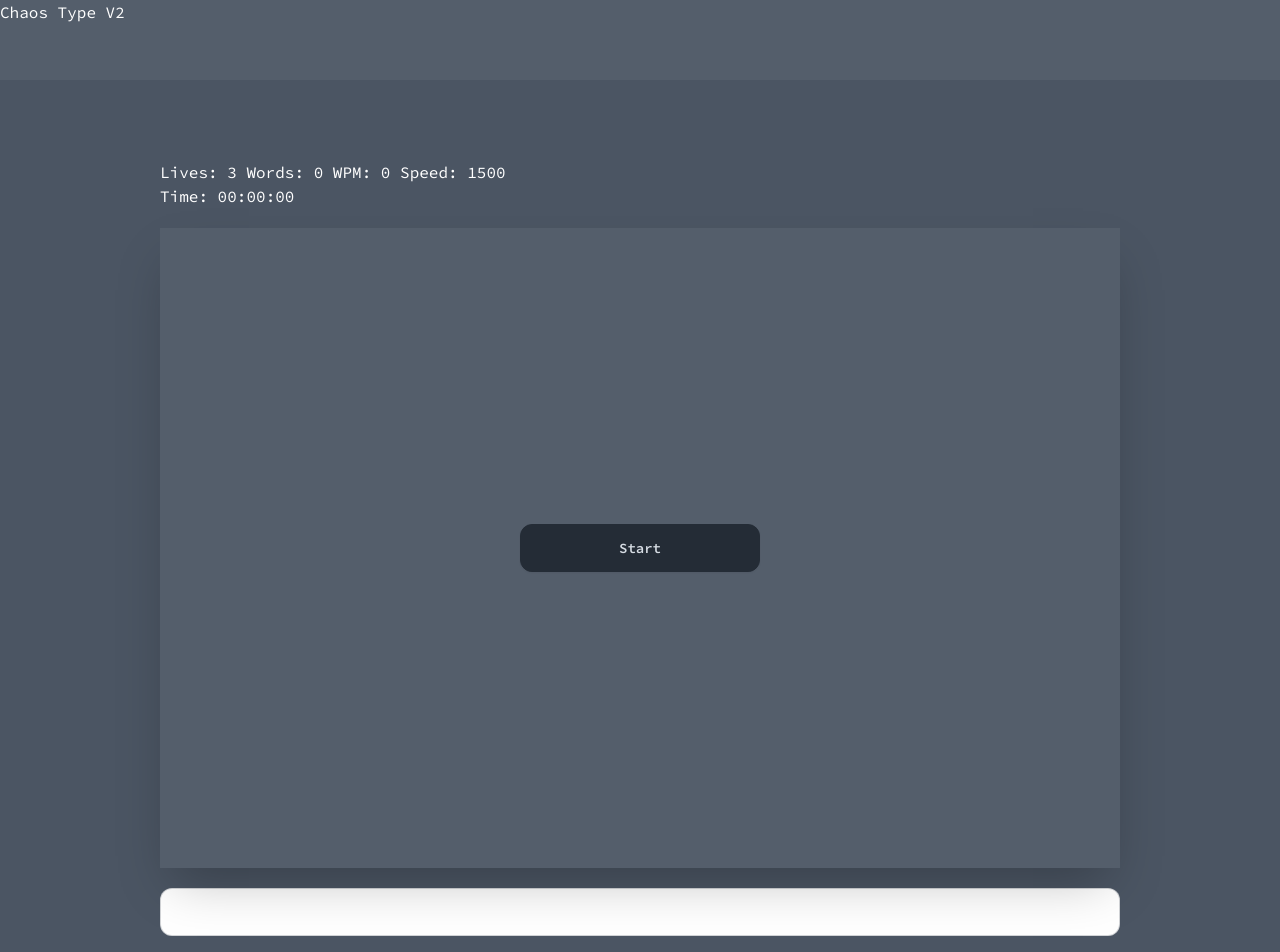
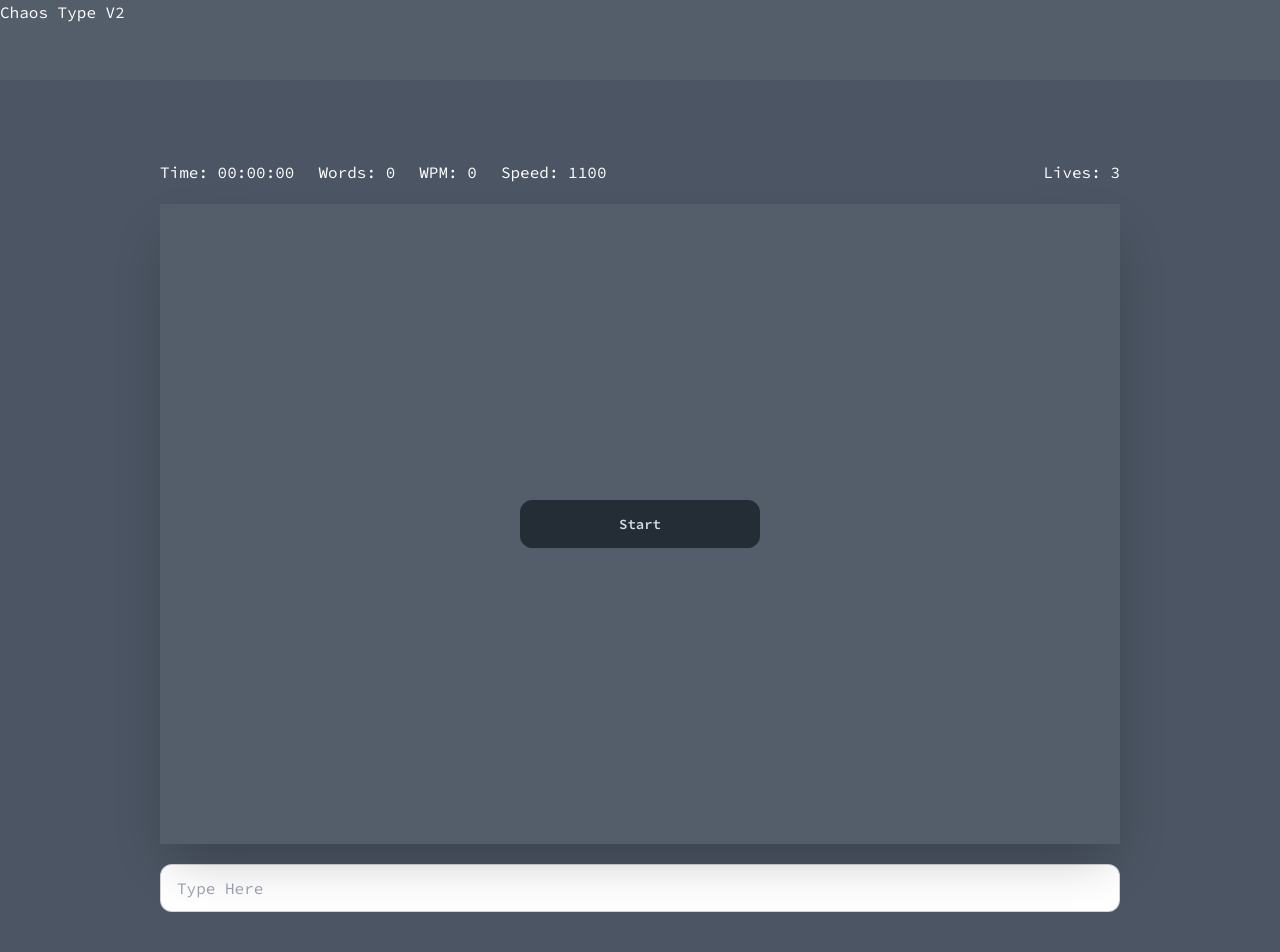
Before and after one commit to emdecaiman/chaos-type, a React (Vite) app: page / in a window 1280 px wide. Shown: the top 952 px of the page. Built offline with nearby package versions, Linux system fonts and the light colour scheme.

Commit message:
implemented restart, invalid input animation, word generation tweeking

```diff
--- a/src/game-components/EndGame.jsx
+++ b/src/game-components/EndGame.jsx
@@ -2,11 +2,11 @@ const EndGame = (props) => {
     if (props.gameState == "end") {
         return (
             <div className="backdrop-blur-sm h-full w-full top-0 left-0 block absolute">
-                {/* <button
+                <button
                     className="btn btn-neutral btn-active rounded-xl absolute inset-0 mx-auto my-auto w-60 z-50"
-                    onClick={props.onStart}>
-                    Start
-                </button> */}
+                    onClick={props.onRestart}>
+                    Restart
+                </button>
             </div>
         )
     }
--- a/src/game-components/Game.jsx
+++ b/src/game-components/Game.jsx
@@ -1,18 +1,18 @@
-import { useState, useEffect, useCallback } from "react";
-import { count, generate } from "random-words";
+import { useState, useEffect } from "react";
+import { generate } from "random-words";
 import { v4 as uuidv4 } from 'uuid';
 import Stats from "./Stats.jsx";
 import List from "./List.jsx";
 import EndGame from "./EndGame.jsx";
 import StartGame from "./StartGame.jsx";
+import Input from "./Input.jsx";
 
 const Game = () => {
     const [wordList, setWordList] = useState([]);
-    const [input, setInput] = useState("");
     const [lives, setLives] = useState(3);
     const [gameState, setGameState] = useState("start");
     const [wordCount, setWordCount] = useState(0);
-    const [wordGeneratedSpeed, setWordGeneratedSpeed] = useState(1500);
+    const [wordGeneratedSpeed, setWordGeneratedSpeed] = useState(1100);
 
     // add words every second
     useEffect(() => {
@@ -27,16 +27,24 @@ const Game = () => {
 
     }, [lives, wordGeneratedSpeed, gameState]); // interval resets everytime wordList changes
 
+    // speeds up word generation
     useEffect(() => {
-        if (wordCount != 0 && wordCount % 10 == 0 ) {
-            if (wordGeneratedSpeed <= 1000) {
-                setWordGeneratedSpeed(prevSpeed => prevSpeed - 50);
-
-            } else {
-                setWordGeneratedSpeed(prevSpeed => prevSpeed - 100);
+        if (wordGeneratedSpeed <= 1000) {
+            if (wordCount != 0 && wordCount % 10 == 0) {
+                setWordGeneratedSpeed(prevSpeed => prevSpeed - 25);
+            }
+        } else {
+            if (wordCount != 0 && wordCount % 5 == 0) {
+                if (wordGeneratedSpeed <= 1500) {
+                    setWordGeneratedSpeed(prevSpeed => prevSpeed - 50);
+                } else if (wordGeneratedSpeed <= 2000) {
+                    setWordGeneratedSpeed(prevSpeed => prevSpeed - 100);
+                } else {
+                    setWordGeneratedSpeed(prevSpeed => prevSpeed - 200);
+                }
             }
         }
-    }, [wordCount])
+    }, [wordCount]);
 
     const addWord = () => {
         const newWord = {
@@ -50,15 +58,6 @@ const Game = () => {
         };
 
         setWordList(prevWordList => [...prevWordList, newWord]);
-    }
-
-    const checkInputIsValid = (event) => {
-        if (event.keyCode === 32) {
-            if (wordList.some(word => word.text === input)) {
-                removeWordByCorrectInput(input);
-                setInput("");
-            }
-        }
     }
 
     const endGame = () => {
@@ -78,37 +77,42 @@ const Game = () => {
         setLives(prevLives => prevLives - 1);
 
     }
-    const removeWordByCorrectInput = (wordToRemove) => {
-        const wordToRemoveObj = wordList.find(word => word.text === wordToRemove);
-        clearTimeout(wordToRemoveObj.timerId);
+
+    //
+    // functions passed to components
+    //
+    const handleStartGame = () => {
+
+        setGameState("running");
+    }
+
+    const handleRestartGame = () => {
+        setGameState("running");
+        setWordList([]);
+        setLives(3);
+        setWordCount(0);
+        setWordGeneratedSpeed(1000);
+    }
+
+    const handleRemoveWord = (wordToRemoveObj) => {
         setWordList(prevWordList => prevWordList.filter(word => word.id !== wordToRemoveObj.id));
         setWordCount(prevWordCount => prevWordCount + 1);
-    }
-
-    const handleStartGame = () => {
-        setGameState("running");
     }
 
     return (
         <>
             <div className="flex flex-col items-center">
-                <Stats lives={lives} wordCount={wordCount} gameState={gameState} wordList={wordList} speed={wordGeneratedSpeed}/>
+                <Stats lives={lives} wordCount={wordCount} gameState={gameState} wordList={wordList} speed={wordGeneratedSpeed} />
                 <div className="h-[640px] w-[960px] my-5 relative rounded-xl">
-                    <StartGame gameState={gameState} onStart={handleStartGame}/>
+                    <StartGame gameState={gameState} onStart={handleStartGame} />
                     <div className="h-full w-full px-20 py-5 bg-white bg-opacity-5 shadow-2xl">
-                        <List wordList={wordList} gameState={gameState}/>
+                        <List wordList={wordList} gameState={gameState} />
                     </div>
-                    <EndGame gameState={gameState} />
+                    <EndGame gameState={gameState} onRestart={handleRestartGame} />
                 </div>
-                <input
-                    className="input input-bordered rounded-xl text-black mx-10 mb-5 w-[960px]"
-                    value={input}
-                    onChange={e => setInput(e.target.value.trim())}
-                    onKeyDown={checkInputIsValid}
-                    type="text"
-                />
+                <Input wordList={wordList} handleRemoveWord={handleRemoveWord} gameState={gameState} />
             </div>
-            </>
+        </>
     );
 }
 
--- /dev/null
+++ b/src/game-components/Input.jsx
@@ -0,0 +1,57 @@
+import { useState, useEffect, useRef } from "react";
+
+const Input = (props) => {
+    const [input, setInput] = useState("");
+    const [incorrectInput, setIncorrectInput] = useState(false);
+    const inputRef = useRef(null);
+
+    const checkInputIsValid = (event) => {
+        if (event.keyCode === 32 || event.keyCode === 13) {
+            if (props.wordList.some(word => word.text === input)) {
+                removeWordByCorrectInput(input);
+                setInput("");
+            } else {
+                setIncorrectInput(true);
+            }
+        }
+    }
+
+    const removeWordByCorrectInput = (wordToRemove) => {
+        const wordToRemoveObj = props.wordList.find(word => word.text === wordToRemove);
+        clearTimeout(wordToRemoveObj.timerId);
+        props.handleRemoveWord(wordToRemoveObj)
+    }
+
+    // reset input flag
+    useEffect(() => {
+        if (incorrectInput) {
+            const timer = setTimeout(() => {
+                setIncorrectInput(false);
+            }, 100)
+
+            return () => clearTimeout(timer);
+        }
+    }, [incorrectInput]);
+
+
+    useEffect(() => {
+        if (props.gameState == "running") {
+            setInput("");
+            inputRef.current.focus();
+        }
+    }, [props.gameState])
+
+    return (
+        <input
+            className={`input input-bordered rounded-xl text-black mx-10 mb-5 w-[960px] ${incorrectInput ? 'animate-wiggle' : 'none'}`}
+            value={input}
+            onChange={e => setInput(e.target.value.trim())}
+            onKeyDown={checkInputIsValid}
+            type="text"
+            placeholder="Type Here"
+            ref={inputRef} // react sets 'current' property of the ref object to this DOM node
+        />
+    )
+}
+
+export default Input;
--- a/src/game-components/Stats.jsx
+++ b/src/game-components/Stats.jsx
@@ -21,6 +21,8 @@ const Stats = (props) => {
     useEffect(() => {
         if (props.lives == 3) {
             setStartTime(Date.now());
+            setTime(0);
+            setWpm(0);
         }
     }, [props.lives])
 
@@ -36,8 +38,15 @@ const Stats = (props) => {
 
     return (
         <div className="w-[960px] mx-10 mt-20">
-            <h1>Lives: {props.lives} Words: {props.wordCount} WPM: {wpm} Speed: {props.speed}</h1>
-            <Timer time={time} />
+            <div className="flex justify-between">
+                <div className="flex gap-6">
+                    <Timer time={time} />
+                    <h1>Words: {props.wordCount} </h1>
+                    <h1>WPM: {wpm}</h1>
+                    <h1>Speed: {props.speed}</h1>
+                </div>
+                <h1>Lives: {props.lives}</h1>
+            </div>
         </div>
     );
 }
--- a/tailwind.config.js
+++ b/tailwind.config.js
@@ -12,17 +12,29 @@ export default {
       // https://www.30secondsofcode.org/css/s/zoomin-zoomout-animation/
       animation: {
         zoominout: "zoominout 10s ease-in-out",
+        wiggle: "wiggle 0.1s ease-in-out"
       },
       keyframes: {
         zoominout: {
           "0%": {
             transform: "scale(1)",
           },
-          "25%": {
+          "50%": {
             transform: "scale(1)",
           },
           "100%": {
             transform: "scale(0.25)",
+          },
+        },
+        wiggle: {
+          "0%": {
+            transform: "translate(-5px,0)",
+          },
+          "50%": {
+            transform: "translate(5px,0)",
+          },
+          "100%": {
+            transform: "translate(-5px,0)",
           },
         }
       }
```
Also changed, not shown: src/game-components/StartGame.jsx (+5 -5 lines).
